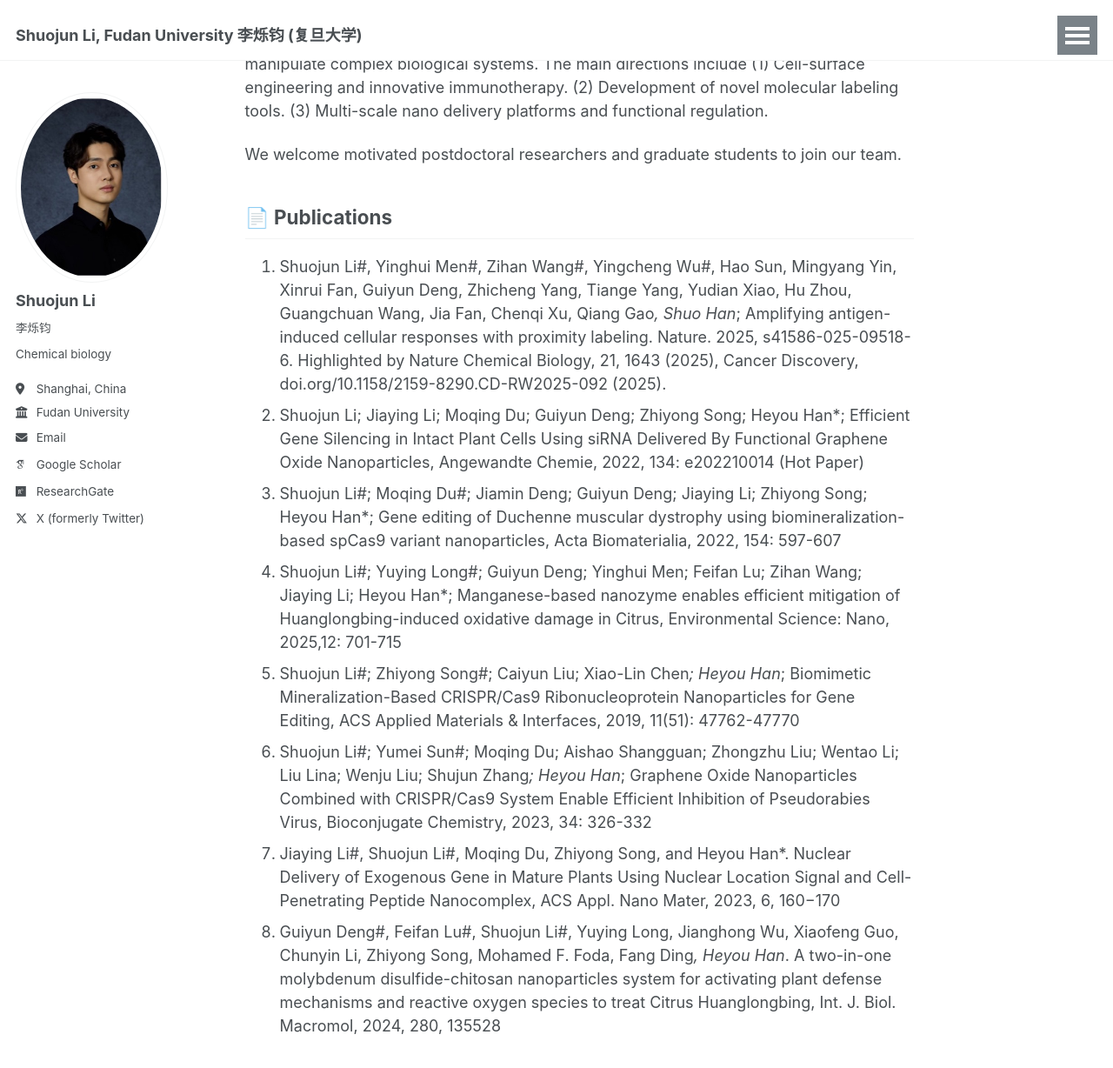
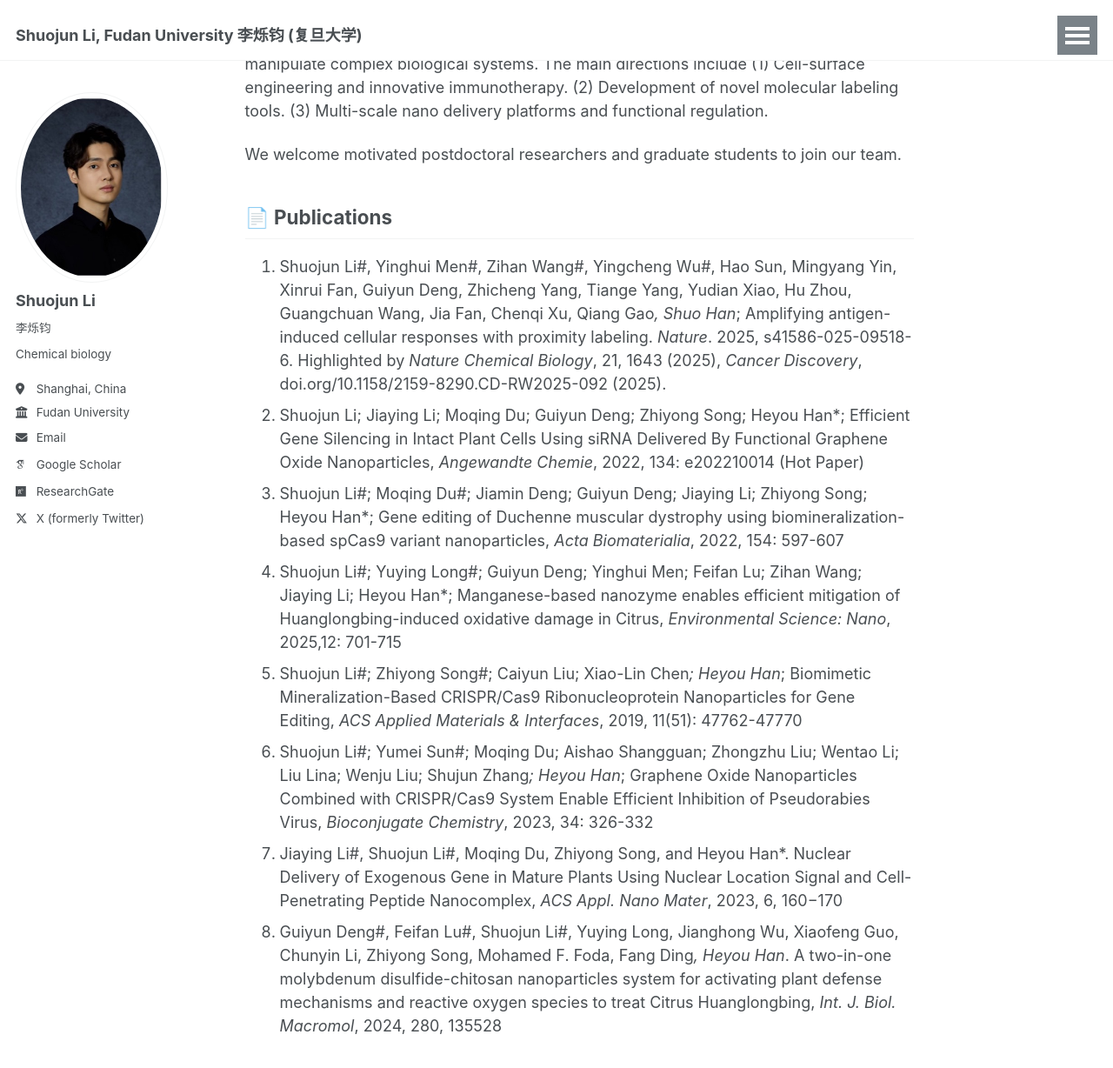
Before and after one commit to shuojunli/shuojunli.github.io, a Jekyll site: the page built from _pages/about.md, in a window 1280 px wide and 1400 px high, scrolled down 453 px. Shown: the top 1228 px of the window at 87% size. Built offline with Jekyll 4.4.1, drawn with Linux system fonts in a browser that asks for light colours; some web fonts are replaced.

```diff
--- a/_pages/about.md
+++ b/_pages/about.md
@@ -23,12 +23,12 @@ We welcome motivated postdoctoral researchers and graduate students to join our
 
 ## 📄 Publications
 
-1. Shuojun Li#, Yinghui Men#, Zihan Wang#, Yingcheng Wu#, Hao Sun, Mingyang Yin, Xinrui Fan, Guiyun Deng, Zhicheng Yang, Tiange Yang, Yudian Xiao, Hu Zhou, Guangchuan Wang, Jia Fan, Chenqi Xu, Qiang Gao*, Shuo Han*; Amplifying antigen-induced cellular responses with proximity labeling. Nature. 2025, s41586-025-09518-6.
-Highlighted by Nature Chemical Biology, 21, 1643 (2025), Cancer Discovery, doi.org/10.1158/2159-8290.CD-RW2025-092 (2025).
-2. Shuojun Li; Jiaying Li; Moqing Du; Guiyun Deng; Zhiyong Song; Heyou Han*; Efficient Gene Silencing in Intact Plant Cells Using siRNA Delivered By Functional Graphene Oxide Nanoparticles, Angewandte Chemie, 2022, 134: e202210014 (Hot Paper)
-3. Shuojun Li#; Moqing Du#; Jiamin Deng; Guiyun Deng; Jiaying Li; Zhiyong Song; Heyou Han*; Gene editing of Duchenne muscular dystrophy using biomineralization-based spCas9 variant nanoparticles, Acta Biomaterialia, 2022, 154: 597-607
-4. Shuojun Li#; Yuying Long#; Guiyun Deng; Yinghui Men; Feifan Lu; Zihan Wang; Jiaying Li; Heyou Han*; Manganese-based nanozyme enables efficient mitigation of Huanglongbing-induced oxidative damage in Citrus, Environmental Science: Nano, 2025,12: 701-715
-5. Shuojun Li#; Zhiyong Song#; Caiyun Liu; Xiao-Lin Chen*; Heyou Han*; Biomimetic Mineralization-Based CRISPR/Cas9 Ribonucleoprotein Nanoparticles for Gene Editing, ACS Applied Materials & Interfaces, 2019, 11(51): 47762-47770
-6. Shuojun Li#; Yumei Sun#; Moqing Du; Aishao Shangguan; Zhongzhu Liu; Wentao Li; Liu Lina; Wenju Liu; Shujun Zhang*; Heyou Han*; Graphene Oxide Nanoparticles Combined with CRISPR/Cas9 System Enable Efficient Inhibition of Pseudorabies Virus, Bioconjugate Chemistry, 2023, 34: 326-332
-7. Jiaying Li#, Shuojun Li#, Moqing Du, Zhiyong Song, and Heyou Han*. Nuclear Delivery of Exogenous Gene in Mature Plants Using Nuclear Location Signal and Cell-Penetrating Peptide Nanocomplex, ACS Appl. Nano Mater, 2023, 6, 160−170
-8. Guiyun Deng#, Feifan Lu#, Shuojun Li#, Yuying Long, Jianghong Wu, Xiaofeng Guo, Chunyin Li, Zhiyong Song, Mohamed F. Foda, Fang Ding*, Heyou Han*. A two-in-one molybdenum disulfide-chitosan nanoparticles system for activating plant defense mechanisms and reactive oxygen species to treat Citrus Huanglongbing, Int. J. Biol. Macromol, 2024, 280, 135528
+1. Shuojun Li#, Yinghui Men#, Zihan Wang#, Yingcheng Wu#, Hao Sun, Mingyang Yin, Xinrui Fan, Guiyun Deng, Zhicheng Yang, Tiange Yang, Yudian Xiao, Hu Zhou, Guangchuan Wang, Jia Fan, Chenqi Xu, Qiang Gao*, Shuo Han*; Amplifying antigen-induced cellular responses with proximity labeling. <i>Nature</i>. 2025, s41586-025-09518-6.
+Highlighted by <i>Nature Chemical Biology</i>, 21, 1643 (2025), <i>Cancer Discovery</i>, doi.org/10.1158/2159-8290.CD-RW2025-092 (2025).
+2. Shuojun Li; Jiaying Li; Moqing Du; Guiyun Deng; Zhiyong Song; Heyou Han*; Efficient Gene Silencing in Intact Plant Cells Using siRNA Delivered By Functional Graphene Oxide Nanoparticles, <i>Angewandte Chemie</i>, 2022, 134: e202210014 (Hot Paper)
+3. Shuojun Li#; Moqing Du#; Jiamin Deng; Guiyun Deng; Jiaying Li; Zhiyong Song; Heyou Han*; Gene editing of Duchenne muscular dystrophy using biomineralization-based spCas9 variant nanoparticles, <i>Acta Biomaterialia</i>, 2022, 154: 597-607
+4. Shuojun Li#; Yuying Long#; Guiyun Deng; Yinghui Men; Feifan Lu; Zihan Wang; Jiaying Li; Heyou Han*; Manganese-based nanozyme enables efficient mitigation of Huanglongbing-induced oxidative damage in Citrus, <i>Environmental Science: Nano</i>, 2025,12: 701-715
+5. Shuojun Li#; Zhiyong Song#; Caiyun Liu; Xiao-Lin Chen*; Heyou Han*; Biomimetic Mineralization-Based CRISPR/Cas9 Ribonucleoprotein Nanoparticles for Gene Editing, <i>ACS Applied Materials & Interfaces</i>, 2019, 11(51): 47762-47770
+6. Shuojun Li#; Yumei Sun#; Moqing Du; Aishao Shangguan; Zhongzhu Liu; Wentao Li; Liu Lina; Wenju Liu; Shujun Zhang*; Heyou Han*; Graphene Oxide Nanoparticles Combined with CRISPR/Cas9 System Enable Efficient Inhibition of Pseudorabies Virus, <i>Bioconjugate Chemistry</i>, 2023, 34: 326-332
+7. Jiaying Li#, Shuojun Li#, Moqing Du, Zhiyong Song, and Heyou Han*. Nuclear Delivery of Exogenous Gene in Mature Plants Using Nuclear Location Signal and Cell-Penetrating Peptide Nanocomplex, <i>ACS Appl. Nano Mater</i>, 2023, 6, 160−170
+8. Guiyun Deng#, Feifan Lu#, Shuojun Li#, Yuying Long, Jianghong Wu, Xiaofeng Guo, Chunyin Li, Zhiyong Song, Mohamed F. Foda, Fang Ding*, Heyou Han*. A two-in-one molybdenum disulfide-chitosan nanoparticles system for activating plant defense mechanisms and reactive oxygen species to treat Citrus Huanglongbing, <i>Int. J. Biol. Macromol</i>, 2024, 280, 135528
```
